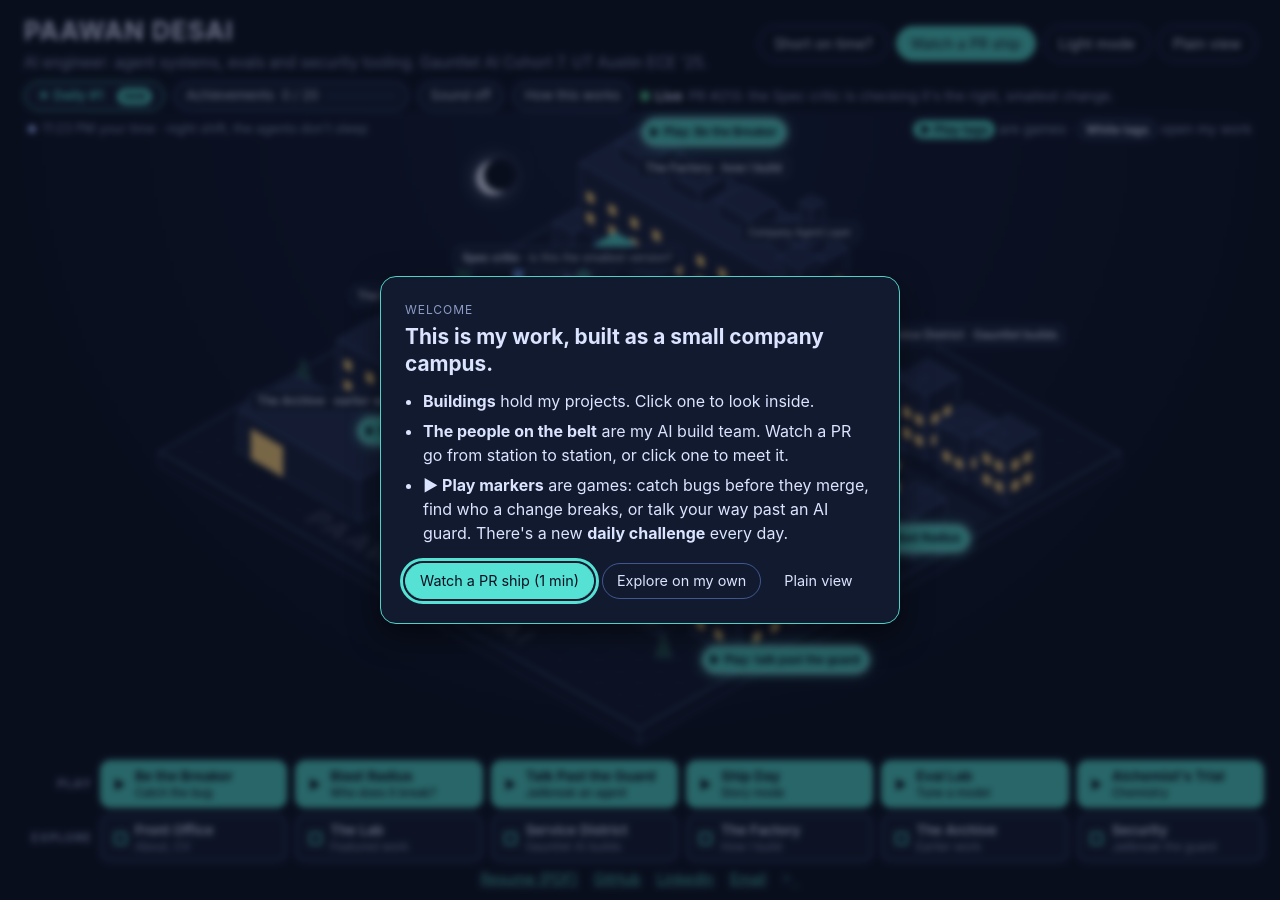
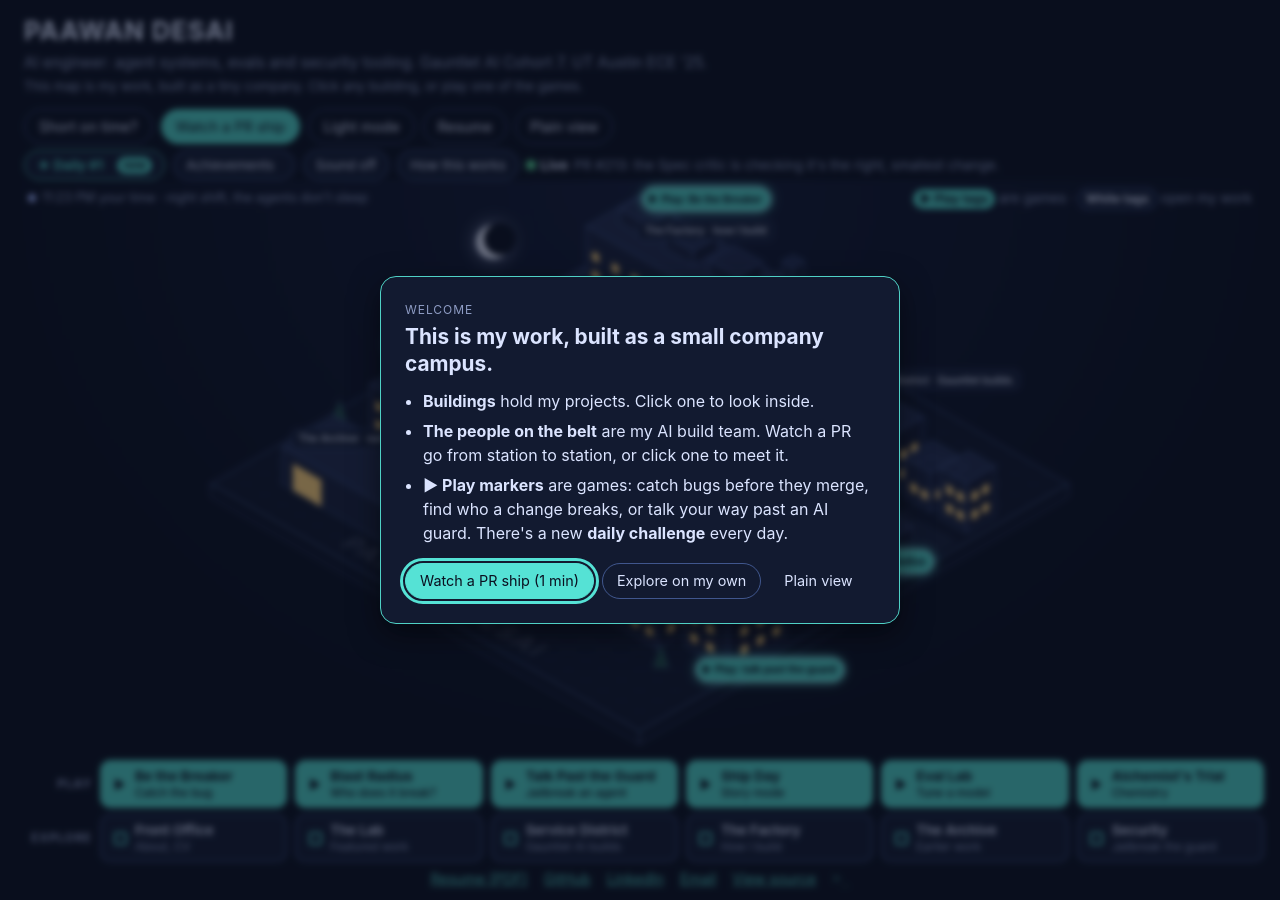
Before and after one commit to paawandesai/paawandesai.github.io, a Jekyll site: the page built from _pages/home.html, in a window 1280 px wide. Built offline with Jekyll 4.4.1, drawn with Linux system fonts in a browser that asks for light colours; part of the change alters nothing that is shown.

Commit message:
Wider topic list, header resume, caption, hidden 0/20, view source, quieter phones
Co-Authored-By: Claude Opus 5.5 <noreply@anthropic.com>
Claude-Session: https://claude.ai/code/session_01LpBky43R1MY4LYGBzi9xza

```diff
--- a/_layouts/campus.html
+++ b/_layouts/campus.html
@@ -30,6 +30,7 @@
     <div class="who">
       <h1>{{ site.author.name }}</h1>
       <p>{{ site.author.bio }}</p>
+      <p class="caption">This map is my work, built as a tiny company. Click any building, or play one of the games.</p>
     </div>
     <nav class="actions" aria-label="Site">
       <button type="button" class="btn" id="fast-path">Short on time?</button>
@@ -37,6 +38,7 @@
       <button type="button" class="btn" id="theme-toggle" aria-label="Switch between light and dark mode" title="Light and dark follow your clock until you pick one">
         <span class="when-light">Dark mode</span><span class="when-dark">Light mode</span>
       </button>
+      <a class="btn" href="{{ base_path }}/files/Paawan_Desai_Resume.pdf" data-resume>Resume</a>
       <a class="btn" href="{{ base_path }}/about/">Plain view</a>
     </nav>
   </header>
@@ -119,6 +121,7 @@
     <a href="https://github.com/{{ site.author.github }}">GitHub</a>
     <a href="https://www.linkedin.com/in/{{ site.author.linkedin }}">LinkedIn</a>
     <a href="mailto:{{ site.author.email }}">Email</a>
+    <a href="https://github.com/paawandesai/paawandesai.github.io">View source</a>
     <a href="#" id="term-link" class="term-hint" title="Or press the backtick key">&gt;_</a>
   </footer>
 
--- a/assets/css/campus.css
+++ b/assets/css/campus.css
@@ -700,3 +700,11 @@ body.playing:has(.panel.arcade-panel:not([hidden]))::after {
 :focus-visible { outline: 3px solid var(--accent); outline-offset: 2px; }
 .games button small { opacity: 1; }
 @media (max-width: 700px) { .hint { display: none; } }
+
+.role-pick { grid-template-columns: 1fr 1fr; }
+.role-pick .opt { margin: 0; height: 100%; }
+.who .caption { font-size: 0.82rem; margin-top: 2px; }
+@media (max-width: 700px) {
+  .role-pick { grid-template-columns: 1fr; }
+  .hud .live { display: none; }
+}
--- a/assets/js/campus-extras.js
+++ b/assets/js/campus-extras.js
@@ -327,18 +327,33 @@
   A.mount("evallab", mountEval);
 
   // ================= Recruiter fast path =================
+  // Topics, not job titles: a wide spread so nobody gets boxed into one role.
   var ROLES = {
-    ai: { name: "Agents and AI systems", spots: ["lab", "factory", "services"], projects: ["company-agent-layer", "nacha-slm", "clinical-copilot-eval"],
-      line: "Agent systems with evals in the loop: an agent layer that reviews every PR, a small model fine-tuned and measured against frontier models, and an eval platform built to break a clinical assistant." },
-    security: { name: "Evals, security and red-teaming", spots: ["security", "lab"], projects: ["redteam-engine-auditlens", "clinical-copilot-eval", "post-quantum-cryptography"],
-      line: "Attacking AI systems on purpose: a red-team engine for agents, adversarial evals, and hardware security from my ECE days." },
-    builder: { name: "Shipping whole products", spots: ["services", "factory", "office"], projects: ["supplement-ledger", "prediction-market-aggregator", "telemetry-pipeline"],
-      line: "End-to-end products shipped fast: money-correct ledgers, real-time data pipelines, and the build factory that keeps them from breaking." },
-    curious: { name: "Surprise me", spots: ["lab", "factory", "security"], projects: ["company-agent-layer", "redteam-engine-auditlens", "nacha-slm"],
-      line: "Start with today's daily challenge, then wander. Every building opens." }
+    agents: { name: "Agents and AI systems", projects: ["company-agent-layer", "call-center-agent", "churn-agent"],
+      line: "Agents that do real work with guardrails around them: one that reviews every PR across a company, one that answers live calls, one that decides who to win back." },
+    evals: { name: "Evals, security and red-teaming", projects: ["redteam-engine-auditlens", "clinical-copilot-eval", "nacha-slm"],
+      line: "Measuring and attacking AI systems on purpose: a red-team engine for agents, a platform that keeps breaking a clinical assistant, and a model scored against frontier models." },
+    models: { name: "Training and machine learning", projects: ["nacha-slm", "energy_ai_hackathon_2025", "urban-insights"],
+      line: "From fine-tuning a small model that beats much bigger ones on a narrow task, to forecasting and computer vision work." },
+    products: { name: "Shipping whole products", projects: ["supplement-ledger", "zoning-engine", "alchemists-trial"],
+      line: "End-to-end products: a money-correct ordering system, a regulatory engine that cites every claim, and a game where chemistry is the magic system." },
+    data: { name: "Data and real-time systems", projects: ["telemetry-pipeline", "prediction-market-aggregator", "interpreter-workbench"],
+      line: "Systems that stay correct while data streams in: device telemetry, live market matching, and realtime speech." },
+    finance: { name: "Fintech and markets", projects: ["prediction-market-aggregator", "solana-0dte-markets", "quantum-monte-carlo"],
+      line: "Markets and money: cross-venue order routing, on-chain daily markets, and an option pricer you can replay bit for bit." },
+    hardware: { name: "Hardware and engineering", projects: ["post-quantum-cryptography", "deployable-structures", "energy_ai_hackathon_2025"],
+      line: "The ECE side: a post-quantum signature accelerator in Verilog, seismic structures, and energy modeling." },
+    curious: { name: "Surprise me", projects: [],
+      line: "Three picks at random. Then try today's daily challenge, or just wander. Every building opens." }
   };
+  var GROUP_SPOT = { featured: "lab", gauntlet: "", earlier: "archive" };
+  function groupOf(p) {
+    if ((K.data.featured || []).indexOf(p) >= 0) return "featured";
+    if ((K.data.gauntlet || []).indexOf(p) >= 0) return "gauntlet";
+    return "earlier";
+  }
   K.views.recruiter = function () {
-    return '<p class="kicker">Short on time?</p><h2>What do you want to see first?</h2><p>Pick a topic and I\'ll show you the three things worth your minute.</p>' +
+    return '<p class="kicker">Short on time?</p><h2>What do you want to see first?</h2><p>Pick any topic and I\'ll show you three things worth your minute. Most of my work crosses several.</p>' +
       '<div class="role-pick">' + Object.keys(ROLES).map(function (k) { return '<button type="button" class="opt" data-role="' + k + '">' + esc(ROLES[k].name) + "</button>"; }).join("") + "</div>";
   };
   function spotlight(names) {
@@ -349,8 +364,13 @@
     var R = ROLES[k];
     store("campus-role", k);
     K.track("recruiter-" + k);
-    spotlight(R.spots);
     var items = R.projects.map(project).filter(Boolean);
+    if (!items.length) items = A.shuffle([].concat(K.data.featured || [], K.data.gauntlet || [], K.data.earlier || [])).slice(0, 3);
+    spotlight(items.map(function (p) { return GROUP_SPOT[groupOf(p)]; }));
+    // Also light the project's own building or crate when it has one on the map.
+    items.forEach(function (p) {
+      document.querySelectorAll("#campus .hit").forEach(function (g) { if (g.getAttribute("aria-label") === p.title) g.classList.add("spot"); });
+    });
     bodyEl.innerHTML = '<p class="kicker">' + esc(R.name) + "</p><h2>Start here</h2><p>" + esc(R.line) + "</p><ul>" +
       items.map(function (p) { return '<li><a href="' + p.url + '">' + esc(p.title) + "</a><span>" + esc(p.excerpt) + "</span></li>"; }).join("") + "</ul>" +
       '<p class="hint-line">The highlighted buildings on the map hold more of the same.</p>' +
--- a/assets/js/campus-play.js
+++ b/assets/js/campus-play.js
@@ -89,7 +89,9 @@
   var achBar = document.getElementById("ach-bar");
   function renderHud() {
     var n = Object.keys(got).length;
-    achCount.textContent = n + " / " + ACH.length;
+    // Hidden until the first unlock, so a first-time visitor doesn't see "0 / 20".
+    achCount.textContent = n ? n + " / " + ACH.length : "";
+    achBar.parentNode.style.display = n ? "" : "none";
     achBar.style.width = Math.round((n / ACH.length) * 100) + "%";
   }
   renderHud();
```
